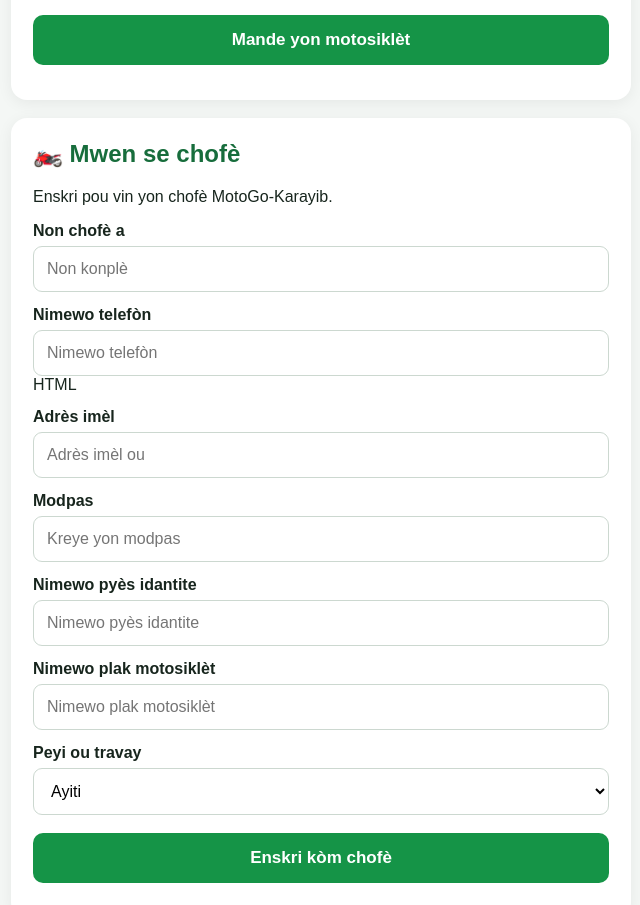
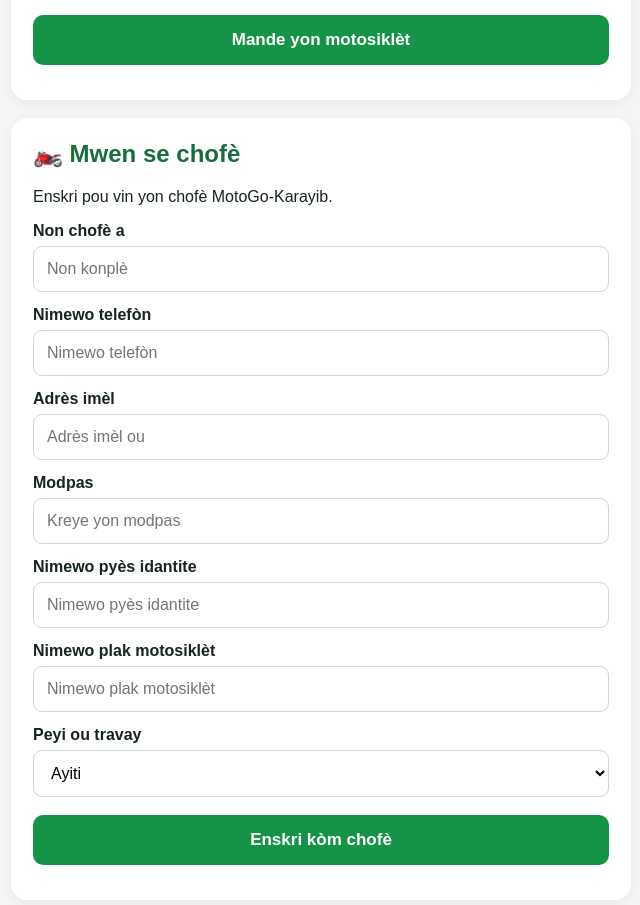
Before and after one commit to motogo1234/Motogo-karayib, a plain HTML site: page index.html in a window 1280 px wide. Shown: the part 805-1710 px from the top of the page, without its empty margins (319-959 px from the left). Drawn offline with Linux system fonts and the light colour scheme.

Commit message:
Fix HTML formatting in index.html

```diff
--- a/index.html
+++ b/index.html
@@ -93,7 +93,7 @@ footer{text-align:center;padding:25px;color:#65736a}
 
 <label>Nimewo telefòn</label>
 <input id="phone" placeholder="Nimewo telefòn">
-HTML
+
 <label>Adrès imèl</label>
 <input id="email" type="email" placeholder="Adrès imèl ou">
 
```
